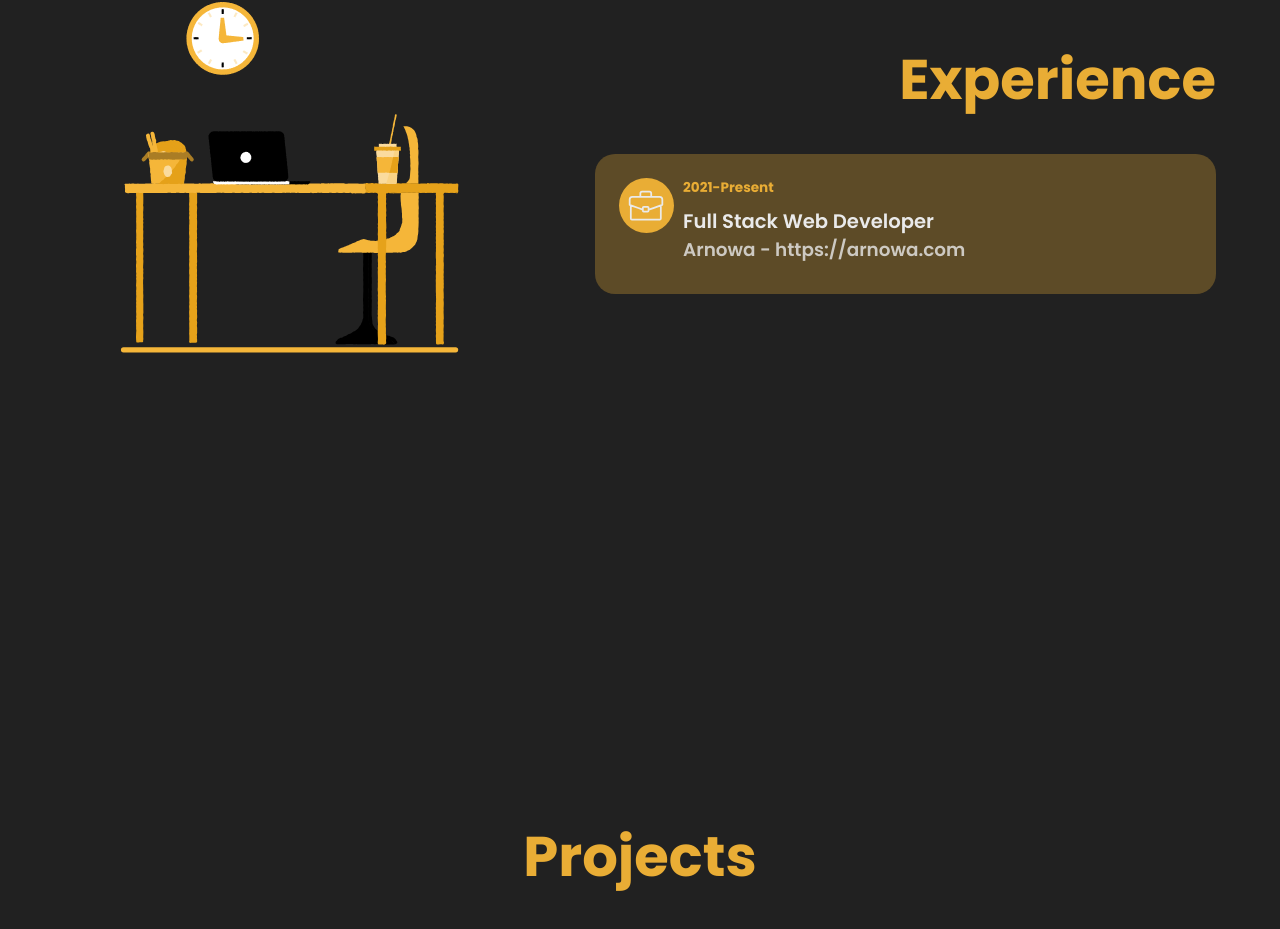
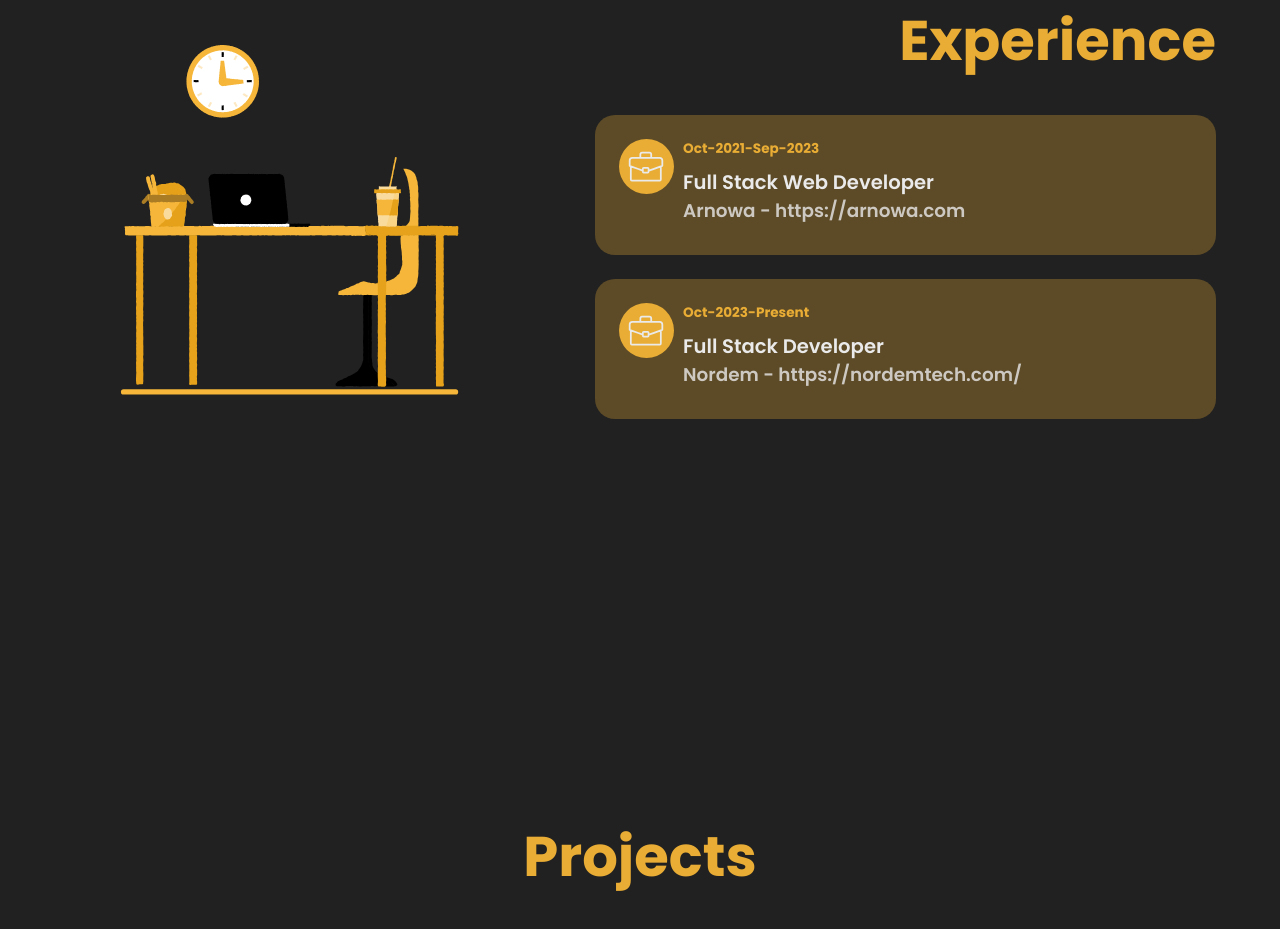
Before and after one commit to piyushmbm45/portfolio, a React (Create React App) app: page /#/ in a window 1280 px wide. Shown: the part 2914-3843 px from the top of the page. Built offline with nearby package versions, Linux system fonts and the light colour scheme; a web font is replaced by a local one.

Commit message:
company added

```diff
--- a/src/data/experienceData.js
+++ b/src/data/experienceData.js
@@ -3,7 +3,14 @@
     id: 1,
     company: 'Arnowa - https://arnowa.com',
     jobtitle: 'Full Stack Web Developer',
-    startYear: '2021',
+    startYear: 'Oct-2021',
+    endYear: 'Sep-2023',
+  },
+  {
+    id: 2,
+    company: 'Nordem - https://nordemtech.com/',
+    jobtitle: 'Full Stack Developer',
+    startYear: 'Oct-2023',
     endYear: 'Present',
   },
 ];
```
Also changed, not shown: 2 other files (tests, documents, lock files or other folders).
